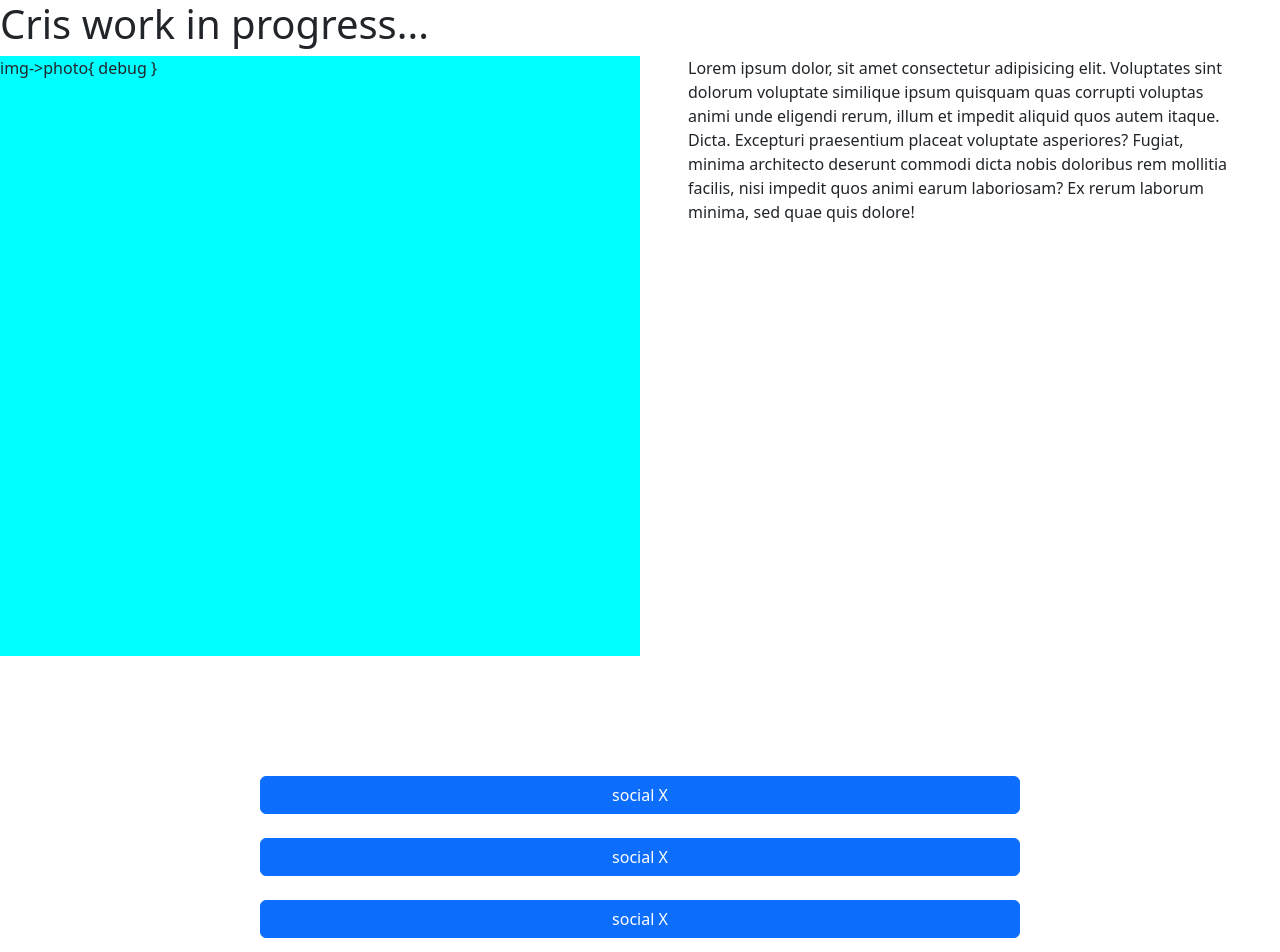
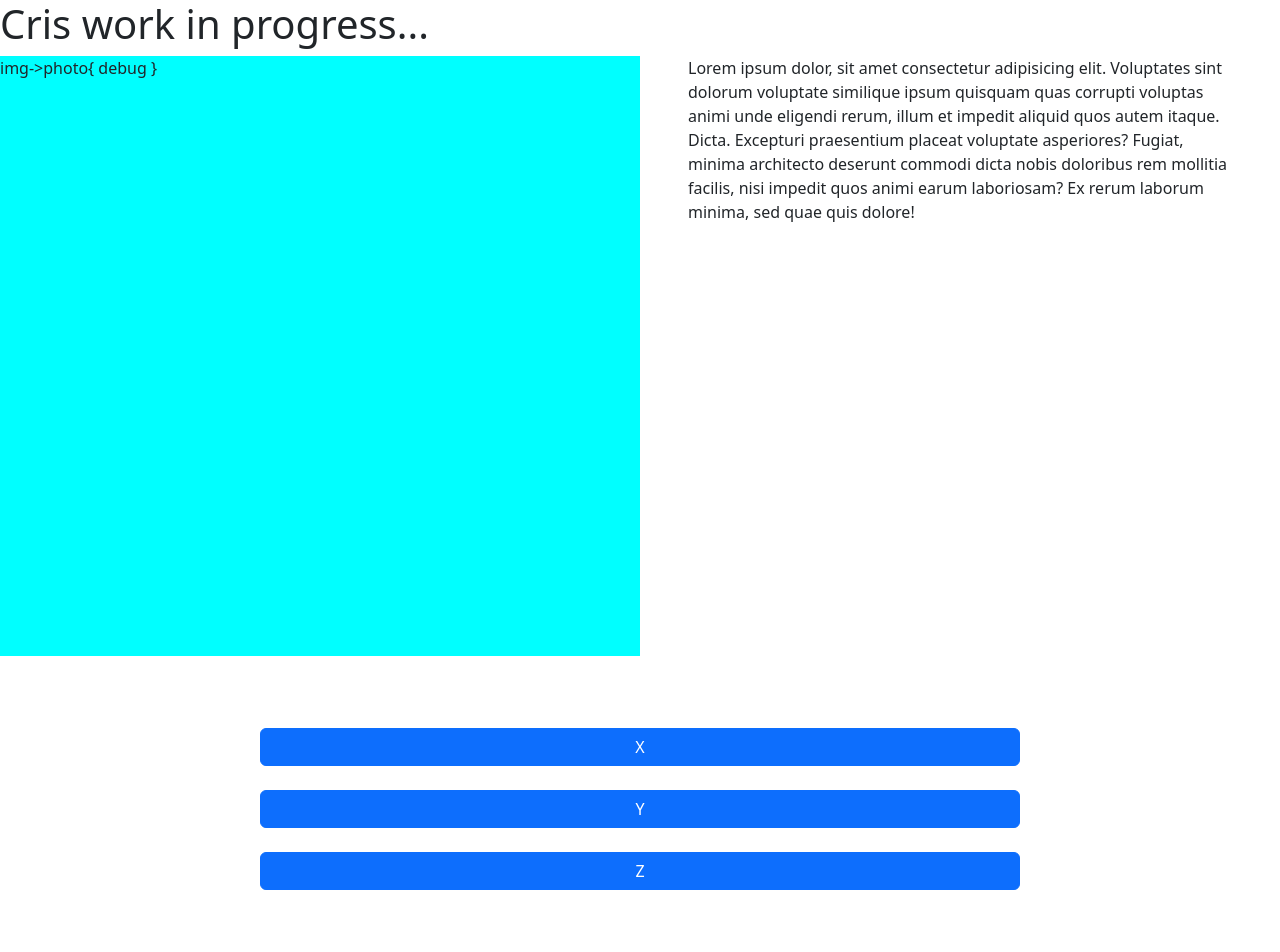
Before and after one commit to FabrizioMisseri/cristian, a Vue app: page / in a window 1280 px wide. Shown: the top 952 px of the page. Built offline with nearby package versions, Linux system fonts and the light colour scheme; the HTML template or start-up script is replaced by a standard one.

Commit message:
add: store & props in social component

```diff
--- a/src/components/socialSection.vue
+++ b/src/components/socialSection.vue
@@ -1,16 +1,22 @@
 <script>
-import SingleSocial from '../mini-components/singleSocial.vue';
 import singleSocial from '../mini-components/singleSocial.vue';
+import { store } from '../store';
 
 export default {
     name: "socialSection",
-    components: { SingleSocial }
+    components: { singleSocial },
+
+    data() {
+        return {
+            store,
+        }
+    },
 }
 </script>
 
 <template>
-    <section class="container my-5 py-5">
-        <SingleSocial v-for="n in 3"></SingleSocial>
+    <section class="container my-4 py-4">
+        <singleSocial v-for="(social, index) in store.social" :key="index" :social="social"></singleSocial>
     </section>
 </template>
 
--- a/src/mini-components/singleSocial.vue
+++ b/src/mini-components/singleSocial.vue
@@ -1,14 +1,18 @@
 <script>
 export default {
     name: "singleSocial",
+
+    props: {
+        social: Object,
+    },
 }
 </script>
 
 <template>
     <section class="row my-4">
 
-        <a href="#" class="btn btn-primary col-8 offset-2">
-            social X
+        <a :href="social.link" class="btn btn-primary col-8 offset-2">
+            {{ social.name }}
         </a>
 
     </section>
--- /dev/null
+++ b/src/store.js
@@ -0,0 +1,20 @@
+import { reactive } from "vue";
+
+export const store = reactive({
+
+    social: [
+        {
+            name: "X",
+            link: "https://www.youtube.com/",
+        },
+        {
+            name: "Y",
+            link: "https://www.youtube.com/",
+        },
+        {
+            name: "Z",
+            link: "https://www.youtube.com/",
+        },
+    ],
+
+});
```
